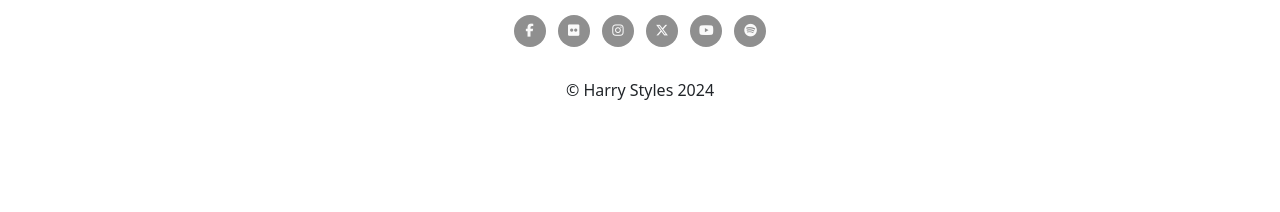
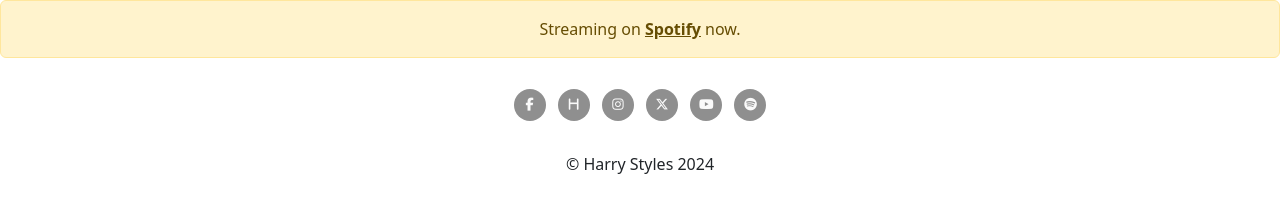
Before and after one commit to katiejanecoughlan/harrys-house, a plain HTML site: page index.html in a window 1280 px wide. Drawn offline with nearby package versions, Linux system fonts and the light colour scheme.

Commit message:
Create alert in header

```diff
--- a/index.html
+++ b/index.html
@@ -13,12 +13,13 @@
         integrity="sha384-C6RzsynM9kWDrMNeT87bh95OGNyZPhcTNXj1NW7RuBCsyN/o0jlpcV8Qyq46cDfL"
         crossorigin="anonymous"></script>
     <script src="https://kit.fontawesome.com/98a1b7e3a3.js" crossorigin="anonymous"></script>
+    <link rel="stylesheet" href="https://cdnjs.cloudflare.com/ajax/libs/animate.css/4.1.1/animate.min.css" />
 
     <!-- -----Favicon----- -->
     <link rel="apple-touch-icon" sizes="180x180" href="assets/favicon/apple-touch-icon.png">
-<link rel="icon" type="image/png" sizes="32x32" href="assets/favicon/favicon-32x32.png">
-<link rel="icon" type="image/png" sizes="16x16" href="assets/favicon/favicon-16x16.png">
-<link rel="manifest" href="assets/favicon/site.webmanifest">
+    <link rel="icon" type="image/png" sizes="32x32" href="assets/favicon/favicon-32x32.png">
+    <link rel="icon" type="image/png" sizes="16x16" href="assets/favicon/favicon-16x16.png">
+    <link rel="manifest" href="assets/favicon/site.webmanifest">
 
     <!-- -----Stylesheet------- -->
     <link rel="stylesheet" href="assets/css/style.css" type="text/css">
@@ -26,6 +27,14 @@
 
     <title>Harry's House</title>
 </head>
+
+<header>
+    <!-- -----Alert----- -->
+    <div class="alert alert-warning animate__animated animate__flash" role="alert" style="text-align: center">
+        Streaming on <a href="https://open.spotify.com/album/5r36AJ6VOJtp00oxSkBZ5h?si=2mujLTyWQESJw2i_u8FDZA"
+            class="alert-link">Spotify</a> now.
+    </div>
+</header>
 
 <body>
 
@@ -42,8 +51,7 @@
                     </a>
                 </li>
                 <li class="list-inline-item"> <a target="_blank" href="http://hstyles.co.uk/">
-                        <i class="fa fa-flickr" aria-hidden="true"></i>
-                        <span class="sr-only">Website</span>
+                        <i class="fa-solid fa-h"></i> <span class="sr-only">Website</span>
                     </a></li>
                 <li class="list-inline-item"> <a target="_blank" href="https://twitter.com/Harry_Styles">
                         <i class="fa fa-instagram" aria-hidden="true"></i>
```
